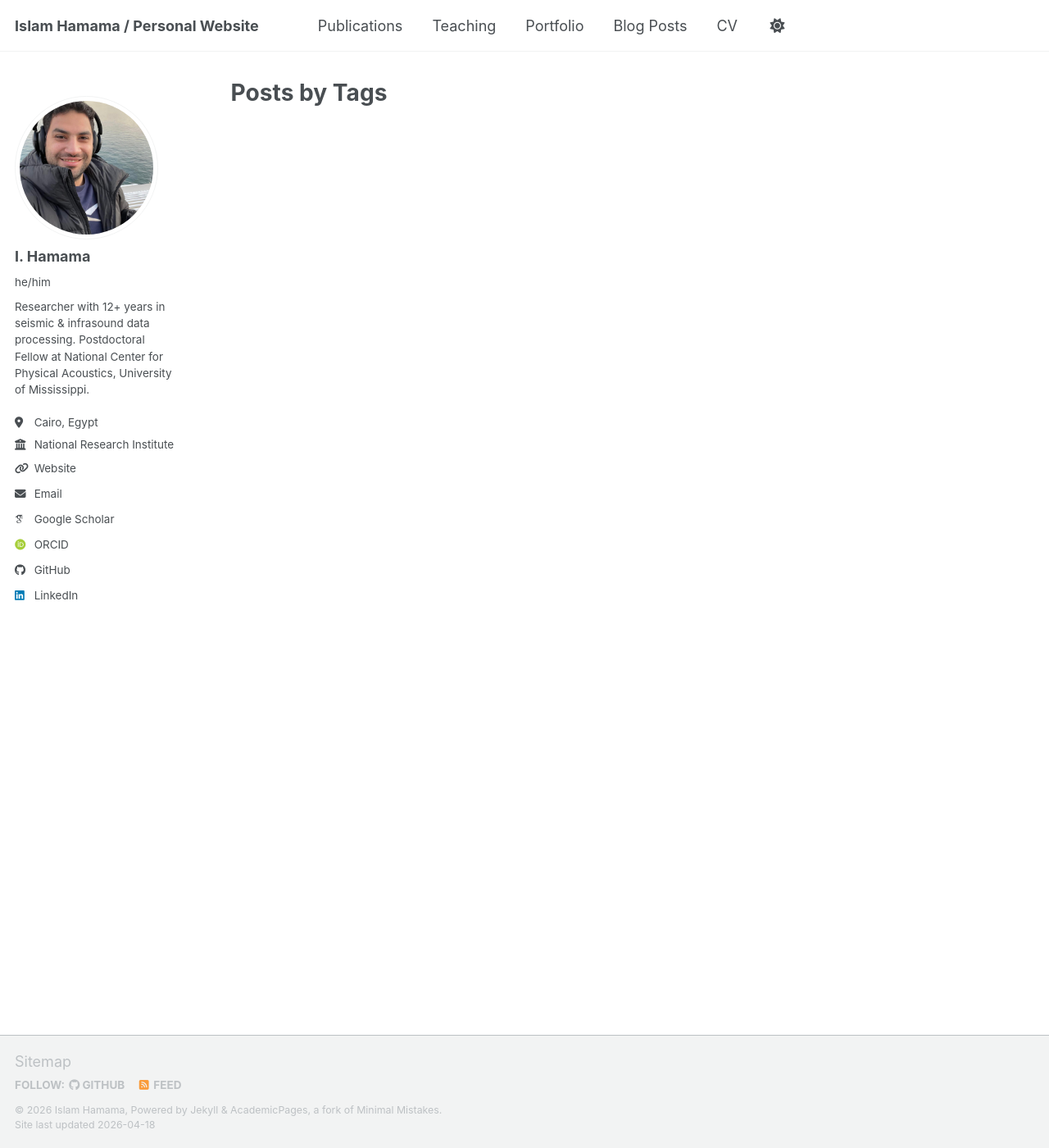
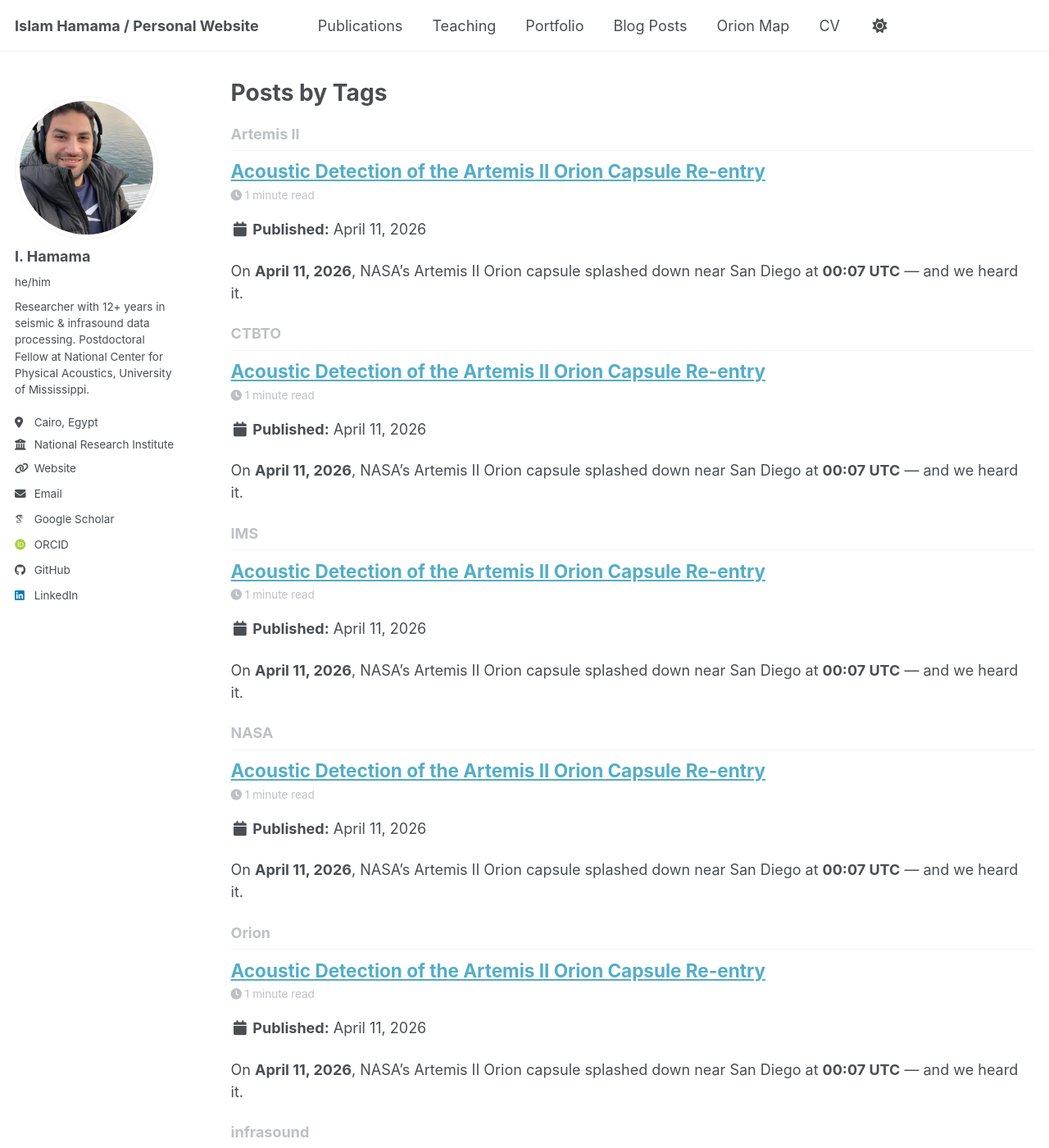
Before and after one commit to islam-hamama/islam-hamama.github.io, a Jekyll site: the page built from _pages/tag-archive.html, in a window 1280 px wide and 1400 px high. Shown: the whole window at 82% size. Built offline with Jekyll 4.4.1, drawn with Linux system fonts in a browser that asks for light colours; some web fonts are replaced; a script bundle is joined from its source files by our own code; library files that are not in the unit come from our copies; some of the changed text lies outside the part shown.

Commit message:
Add Orion re-entry blog post, interactive map page, and nav link
- Blog post: acoustic detection of Artemis II Orion capsule at IMS station I57US
- New page /orion-map/ embedding Orion_2026_interactive_map.html in iframe
- Added Orion Map link to site navigation

Co-Authored-By: Claude Sonnet 4.6 <noreply@anthropic.com>

```diff
--- a/_data/navigation.yml
+++ b/_data/navigation.yml
@@ -20,6 +20,9 @@ main:
   - title: "Blog Posts"
     url: /year-archive/
 
+  - title: "Orion Map"
+    url: /orion-map/
+
   - title: "CV"
     url: /cv/
 
--- /dev/null
+++ b/_pages/orion-map.md
@@ -0,0 +1,22 @@
+---
+title: "Orion Capsule Re-entry — Interactive Trajectory Map"
+permalink: /orion-map/
+author_profile: true
+---
+
+Interactive map showing the Artemis II Orion capsule re-entry trajectory, splashdown location, IMS infrasound station I57US, and the acoustic signal propagation path detected on April 11, 2026.
+
+*Use the fullscreen button in the map for a better view.*
+
+<div style="width:100%; height:75vh; border:1px solid #ccc; border-radius:4px; overflow:hidden;">
+  <iframe src="/Orion_2026_interactive_map.html"
+          width="100%"
+          height="100%"
+          frameborder="0"
+          allowfullscreen>
+  </iframe>
+</div>
+
+---
+
+**Related:** [Read the blog post](/posts/2026/04/orion-reentry-infrasound/) about the acoustic detection of the Orion capsule re-entry using IMS infrasound data.
--- /dev/null
+++ b/_posts/2026-04-11-orion-reentry-infrasound.md
@@ -0,0 +1,45 @@
+---
+title: "Acoustic Detection of the Artemis II Orion Capsule Re-entry"
+date: 2026-04-11
+permalink: /posts/2026/04/orion-reentry-infrasound/
+tags:
+  - infrasound
+  - Artemis II
+  - Orion
+  - NASA
+  - IMS
+  - CTBTO
+  - reentry
+---
+
+On **April 11, 2026**, NASA's Artemis II Orion capsule splashed down near San Diego at **00:07 UTC** — and we heard it.
+
+Interesting shockwave signals were recorded at **I57US** (33.60585°N, 116.4532°W), an infrasound station of the **International Monitoring System (IMS)** operated by the CTBTO Preparatory Commission, located near the San Diego coast.
+
+## What Was Detected
+
+The signal arrived at **00:12:51 UTC** — approximately 5 minutes and 51 seconds after splashdown — with a back-azimuth of **223°**, consistent with the capsule's splashdown zone. The estimated source distance was **120–150 km** from the station.
+
+As the Orion capsule decelerated through the atmosphere, it reached **Mach 1**, generating the shockwave that propagated as infrasound and was picked up by the IMS network.
+
+## Significance
+
+This detection adds the **Orion capsule** to the growing list of interplanetary reentry vehicles acoustically detected by infrasound sensors, alongside:
+
+- **Hayabusa** (JAXA, 2010)
+- **Hayabusa2** (JAXA, 2020)
+- **OSIRIS-REx** (NASA, 2023)
+
+Infrasound monitoring is a powerful, passive tool for tracking atmospheric reentries — even those occurring hundreds of kilometers away — and contributes to both space mission science and the verification mission of the IMS network.
+
+## Interactive Trajectory Map
+
+An interactive map of the Orion capsule trajectory and the infrasound detection geometry is available here:
+
+👉 [**View Interactive Trajectory Map**](/orion-map/)
+
+The map shows the splashdown location, the I57US station position, the estimated back-azimuth, and the propagation path of the acoustic signal.
+
+---
+
+*If you are interested in the infrasound data or analysis, feel free to reach out: [islam.hamama@nriag.sci.eg](mailto:islam.hamama@nriag.sci.eg)*
```
